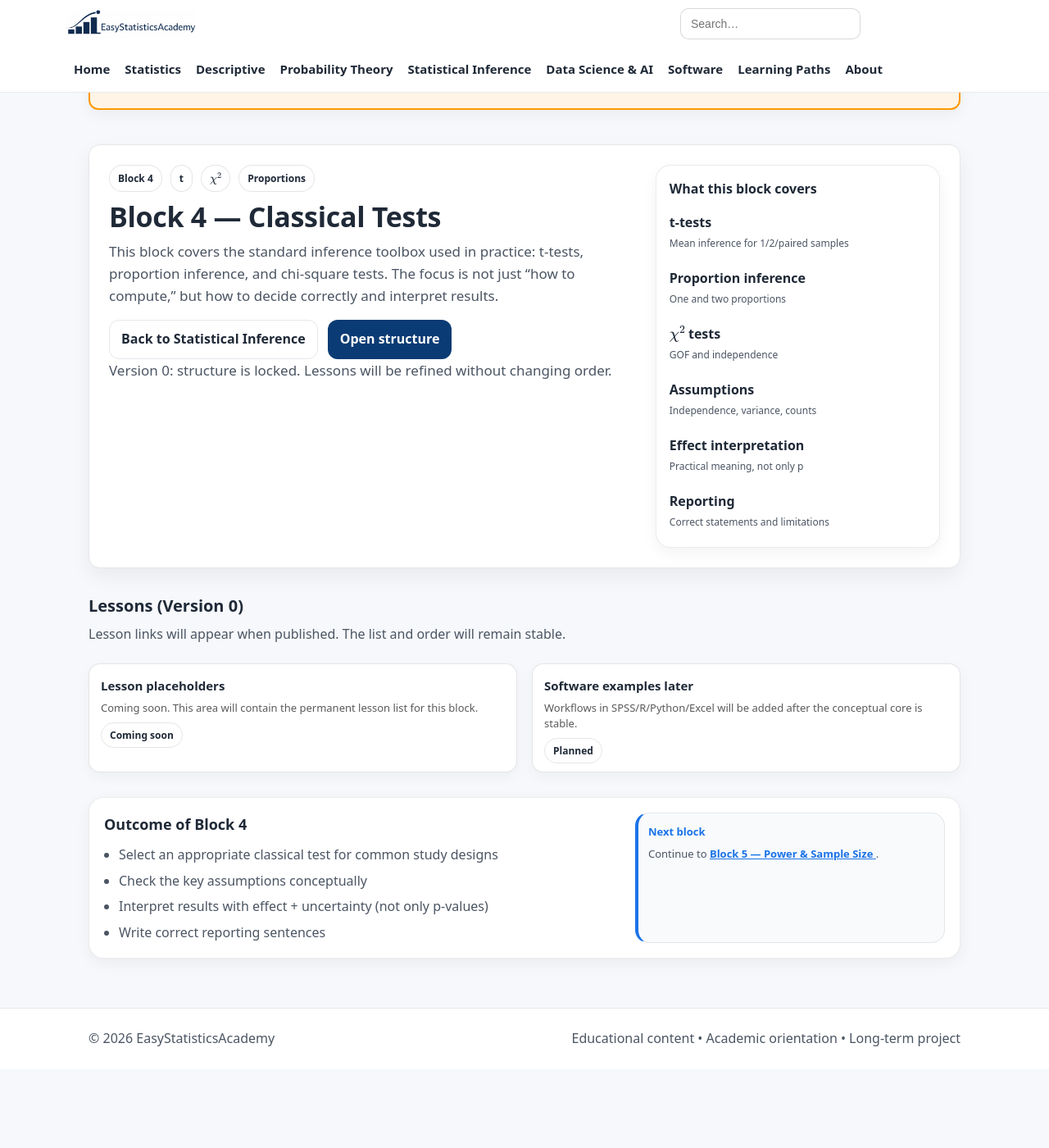
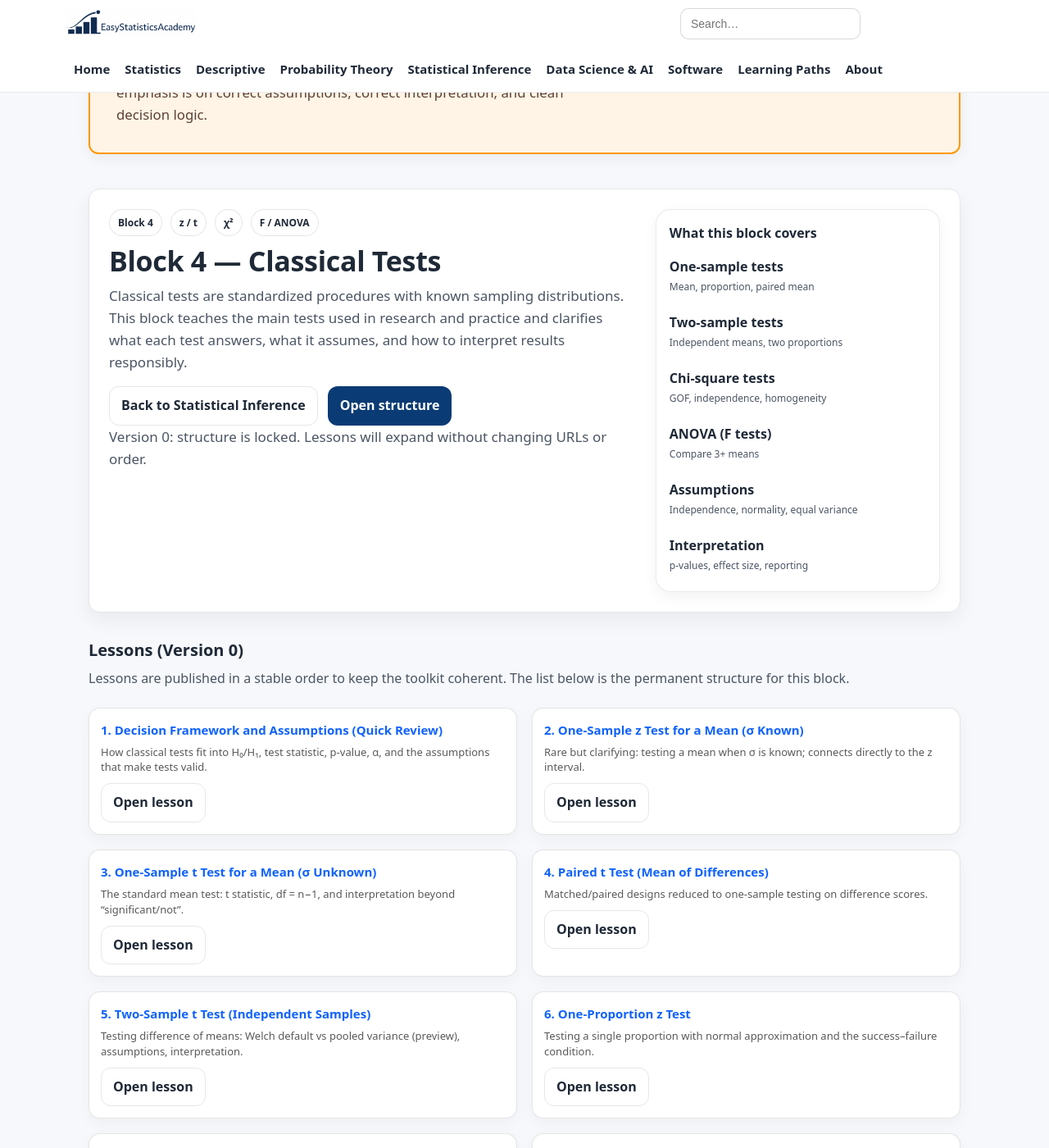
Before and after one commit to ammar-homaida-statistics/easystatisticsacademy, a Jekyll site: the page built from inference/classical-tests/index.md, in a window 1280 px wide and 1400 px high, scrolled down 309 px. Shown: the whole window at 82% size. Built offline with Jekyll 4.4.1, drawn with Linux system fonts in a browser that asks for light colours; our own code applies the rules of GitHub Pages for plain Markdown files; before the commit the page ends 1662 px from its top, so only the background shows below that; some of the changed text lies outside the part shown.

Commit message:
Update and create the structure for block 4

```diff
--- a/inference/classical-tests/index.md
+++ b/inference/classical-tests/index.md
@@ -5,11 +5,12 @@ File: /inference/classical-tests/index.md
 ---
 layout: default
 title: Block 4 — Classical Tests
-description: Apply core inference tools: t-tests, proportion tests, and chi-square tests with assumptions and correct interpretation.
+description: Learn the classical hypothesis tests used everywhere: z and t tests, chi-square tests, ANOVA (F tests), and the core assumptions and interpretations behind them.
 permalink: /inference/classical-tests/
 sidebar: false
 ---
 
+<!-- UNDER CONSTRUCTION NOTICE -->
 <section class="section section-slim">
   <div class="callout" style="background:#fff4e5; border:2px solid #ff9800; padding:2rem; border-radius:12px;">
     <div class="callout-copy">
@@ -17,13 +18,16 @@ sidebar: false
         🚧 This Block Is Under Construction
       </h2>
       <p style="margin:0; font-size:1.05rem; color:#5d4037; line-height:1.6;">
-        This block collects the most common classical tests and ties each one to its assumptions,
-        effect interpretation, and correct reporting—without turning inference into checklist behavior.
+        This block covers the <strong>classical hypothesis tests</strong> that form the standard inference toolkit:
+        tests for means and proportions (z/t), tests for categorical relationships (chi-square),
+        and group comparisons via <strong>F tests</strong> (ANOVA). The emphasis is on correct assumptions,
+        correct interpretation, and clean decision logic.
       </p>
     </div>
   </div>
 </section>
 
+<!-- ✅ Update "last visited block" -->
 <script>
   (function () {
     var KEY = "esa_continue_inference_last_block_v0";
@@ -40,15 +44,16 @@ sidebar: false
     <div class="hero-copy">
       <div class="badge-row">
         <span class="badge">Block 4</span>
-        <span class="badge">t</span>
-        <span class="badge">\(\chi^2\)</span>
-        <span class="badge">Proportions</span>
+        <span class="badge">z / t</span>
+        <span class="badge">χ²</span>
+        <span class="badge">F / ANOVA</span>
       </div>
 
       <h1>Block 4 — Classical Tests</h1>
       <p class="lead">
-        This block covers the standard inference toolbox used in practice: t-tests, proportion inference,
-        and chi-square tests. The focus is not just “how to compute,” but how to decide correctly and interpret results.
+        Classical tests are standardized procedures with known sampling distributions.
+        This block teaches the main tests used in research and practice and clarifies
+        what each test answers, what it assumes, and how to interpret results responsibly.
       </p>
 
       <div class="hero-actions">
@@ -57,7 +62,7 @@ sidebar: false
       </div>
 
       <p class="muted-mini">
-        Version 0: structure is locked. Lessons will be refined without changing order.
+        Version 0: structure is locked. Lessons will expand without changing URLs or order.
       </p>
     </div>
 
@@ -65,18 +70,19 @@ sidebar: false
       <div class="panel-card">
         <h2 class="panel-title">What this block covers</h2>
         <ul class="quickstart" style="list-style:none; padding-left:0; margin:0;">
-          <li style="margin:.35rem 0;"><strong>t-tests</strong><span class="meta">Mean inference for 1/2/paired samples</span></li>
-          <li style="margin:.35rem 0;"><strong>Proportion inference</strong><span class="meta">One and two proportions</span></li>
-          <li style="margin:.35rem 0;"><strong>\(\chi^2\) tests</strong><span class="meta">GOF and independence</span></li>
-          <li style="margin:.35rem 0;"><strong>Assumptions</strong><span class="meta">Independence, variance, counts</span></li>
-          <li style="margin:.35rem 0;"><strong>Effect interpretation</strong><span class="meta">Practical meaning, not only p</span></li>
-          <li style="margin:.35rem 0;"><strong>Reporting</strong><span class="meta">Correct statements and limitations</span></li>
+          <li style="margin:.35rem 0;"><strong>One-sample tests</strong><span class="meta">Mean, proportion, paired mean</span></li>
+          <li style="margin:.35rem 0;"><strong>Two-sample tests</strong><span class="meta">Independent means, two proportions</span></li>
+          <li style="margin:.35rem 0;"><strong>Chi-square tests</strong><span class="meta">GOF, independence, homogeneity</span></li>
+          <li style="margin:.35rem 0;"><strong>ANOVA (F tests)</strong><span class="meta">Compare 3+ means</span></li>
+          <li style="margin:.35rem 0;"><strong>Assumptions</strong><span class="meta">Independence, normality, equal variance</span></li>
+          <li style="margin:.35rem 0;"><strong>Interpretation</strong><span class="meta">p-values, effect size, reporting</span></li>
         </ul>
       </div>
     </div>
   </div>
 </section>
 
+<!-- ✅ Continue Reading (lesson-level placeholder key for this block) -->
 <section class="section" id="continue-reading-block4" style="display:none;">
   <div class="callout">
     <div class="callout-copy">
@@ -90,21 +96,122 @@ sidebar: false
 <section class="section" id="lessons">
   <div class="section-head">
     <h2>Lessons (Version 0)</h2>
-    <p>Lesson links will appear when published. The list and order will remain stable.</p>
+    <p>
+      Lessons are published in a stable order to keep the toolkit coherent.
+      The list below is the permanent structure for this block.
+    </p>
   </div>
 
   <div class="grid grid-2">
+
+    <!-- Lesson 1 -->
     <div class="card lesson-card">
-      <h3>Lesson placeholders</h3>
-      <p>Coming soon. This area will contain the permanent lesson list for this block.</p>
-      <div class="pill-row"><span class="badge">Coming soon</span></div>
+      <h3><a href="/inference/classical-tests/decision-framework-and-assumptions/">1. Decision Framework and Assumptions (Quick Review)</a></h3>
+      <p>How classical tests fit into H₀/H₁, test statistic, p-value, α, and the assumptions that make tests valid.</p>
+      <div class="pill-row">
+        <a class="btn btn-outline" href="/inference/classical-tests/decision-framework-and-assumptions/">Open lesson</a>
+      </div>
     </div>
 
+    <!-- Lesson 2 -->
     <div class="card lesson-card">
-      <h3>Software examples later</h3>
-      <p>Workflows in SPSS/R/Python/Excel will be added after the conceptual core is stable.</p>
-      <div class="pill-row"><span class="badge">Planned</span></div>
+      <h3><a href="/inference/classical-tests/one-sample-z-test-for-mean/">2. One-Sample z Test for a Mean (σ Known)</a></h3>
+      <p>Rare but clarifying: testing a mean when σ is known; connects directly to the z interval.</p>
+      <div class="pill-row">
+        <a class="btn btn-outline" href="/inference/classical-tests/one-sample-z-test-for-mean/">Open lesson</a>
+      </div>
     </div>
+
+    <!-- Lesson 3 -->
+    <div class="card lesson-card">
+      <h3><a href="/inference/classical-tests/one-sample-t-test-for-mean/">3. One-Sample t Test for a Mean (σ Unknown)</a></h3>
+      <p>The standard mean test: t statistic, df = n−1, and interpretation beyond “significant/not”.</p>
+      <div class="pill-row">
+        <a class="btn btn-outline" href="/inference/classical-tests/one-sample-t-test-for-mean/">Open lesson</a>
+      </div>
+    </div>
+
+    <!-- Lesson 4 -->
+    <div class="card lesson-card">
+      <h3><a href="/inference/classical-tests/paired-t-test/">4. Paired t Test (Mean of Differences)</a></h3>
+      <p>Matched/paired designs reduced to one-sample testing on difference scores.</p>
+      <div class="pill-row">
+        <a class="btn btn-outline" href="/inference/classical-tests/paired-t-test/">Open lesson</a>
+      </div>
+    </div>
+
+    <!-- Lesson 5 -->
+    <div class="card lesson-card">
+      <h3><a href="/inference/classical-tests/two-sample-t-test-independent/">5. Two-Sample t Test (Independent Samples)</a></h3>
+      <p>Testing difference of means: Welch default vs pooled variance (preview), assumptions, interpretation.</p>
+      <div class="pill-row">
+        <a class="btn btn-outline" href="/inference/classical-tests/two-sample-t-test-independent/">Open lesson</a>
+      </div>
+    </div>
+
+    <!-- Lesson 6 -->
+    <div class="card lesson-card">
+      <h3><a href="/inference/classical-tests/one-proportion-z-test/">6. One-Proportion z Test</a></h3>
+      <p>Testing a single proportion with normal approximation and the success–failure condition.</p>
+      <div class="pill-row">
+        <a class="btn btn-outline" href="/inference/classical-tests/one-proportion-z-test/">Open lesson</a>
+      </div>
+    </div>
+
+    <!-- Lesson 7 -->
+    <div class="card lesson-card">
+      <h3><a href="/inference/classical-tests/two-proportion-z-test/">7. Two-Proportion z Test</a></h3>
+      <p>Compare two proportions; pooled proportion under H₀; conditions and interpretation.</p>
+      <div class="pill-row">
+        <a class="btn btn-outline" href="/inference/classical-tests/two-proportion-z-test/">Open lesson</a>
+      </div>
+    </div>
+
+    <!-- Lesson 8 -->
+    <div class="card lesson-card">
+      <h3><a href="/inference/classical-tests/chi-square-goodness-of-fit/">8. Chi-Square Goodness-of-Fit Test</a></h3>
+      <p>Testing whether categorical counts match a hypothesized distribution; expected counts and validity rules.</p>
+      <div class="pill-row">
+        <a class="btn btn-outline" href="/inference/classical-tests/chi-square-goodness-of-fit/">Open lesson</a>
+      </div>
+    </div>
+
+    <!-- Lesson 9 -->
+    <div class="card lesson-card">
+      <h3><a href="/inference/classical-tests/chi-square-independence-test/">9. Chi-Square Test of Independence</a></h3>
+      <p>Association between two categorical variables via contingency tables; expected counts and effect size (Cramér’s V).</p>
+      <div class="pill-row">
+        <a class="btn btn-outline" href="/inference/classical-tests/chi-square-independence-test/">Open lesson</a>
+      </div>
+    </div>
+
+    <!-- Lesson 10 -->
+    <div class="card lesson-card">
+      <h3><a href="/inference/classical-tests/chi-square-homogeneity-test/">10. Chi-Square Test of Homogeneity</a></h3>
+      <p>Compare categorical distributions across populations/groups; same statistic, different study design logic.</p>
+      <div class="pill-row">
+        <a class="btn btn-outline" href="/inference/classical-tests/chi-square-homogeneity-test/">Open lesson</a>
+      </div>
+    </div>
+
+    <!-- Lesson 11 -->
+    <div class="card lesson-card">
+      <h3><a href="/inference/classical-tests/one-way-anova-f-test/">11. One-Way ANOVA (F Test for 3+ Means)</a></h3>
+      <p>Compare 3+ group means with F; between vs within variability; what ANOVA can and cannot conclude.</p>
+      <div class="pill-row">
+        <a class="btn btn-outline" href="/inference/classical-tests/one-way-anova-f-test/">Open lesson</a>
+      </div>
+    </div>
+
+    <!-- Lesson 12 -->
+    <div class="card lesson-card">
+      <h3><a href="/inference/classical-tests/post-hoc-tests-and-multiple-comparisons-preview/">12. Post-hoc Tests and Multiple Comparisons (Preview)</a></h3>
+      <p>Why multiple comparisons inflate false positives; preview of adjustments (Bonferroni, Tukey) and interpretation.</p>
+      <div class="pill-row">
+        <a class="btn btn-outline" href="/inference/classical-tests/post-hoc-tests-and-multiple-comparisons-preview/">Open lesson</a>
+      </div>
+    </div>
+
   </div>
 </section>
 
@@ -113,10 +220,10 @@ sidebar: false
     <div class="callout-copy">
       <h2>Outcome of Block 4</h2>
       <ul class="bullets">
-        <li>Select an appropriate classical test for common study designs</li>
-        <li>Check the key assumptions conceptually</li>
-        <li>Interpret results with effect + uncertainty (not only p-values)</li>
-        <li>Write correct reporting sentences</li>
+        <li>Select the correct classical test for the question and data type</li>
+        <li>State hypotheses correctly and identify the relevant sampling distribution</li>
+        <li>Check conditions and interpret p-values responsibly</li>
+        <li>Report results with context (effect size, direction, and limitations)</li>
       </ul>
     </div>
 
@@ -126,14 +233,16 @@ sidebar: false
         <div class="mini-body">
           Continue to
           <a href="/inference/power-sample-size/" style="color:#1a73e8; text-decoration:underline;">
-            <strong>Block 5 — Power & Sample Size</strong>
+            <strong>Block 5 — Power and Sample Size</strong>
           </a>.
         </div>
       </div>
     </div>
+
   </div>
 </section>
 
+<!-- ✅ Continue Reading Script (lesson-level) -->
 <script>
   (function () {
     var KEY = "esa_continue_inference_classical_tests_lesson_v0";
```
